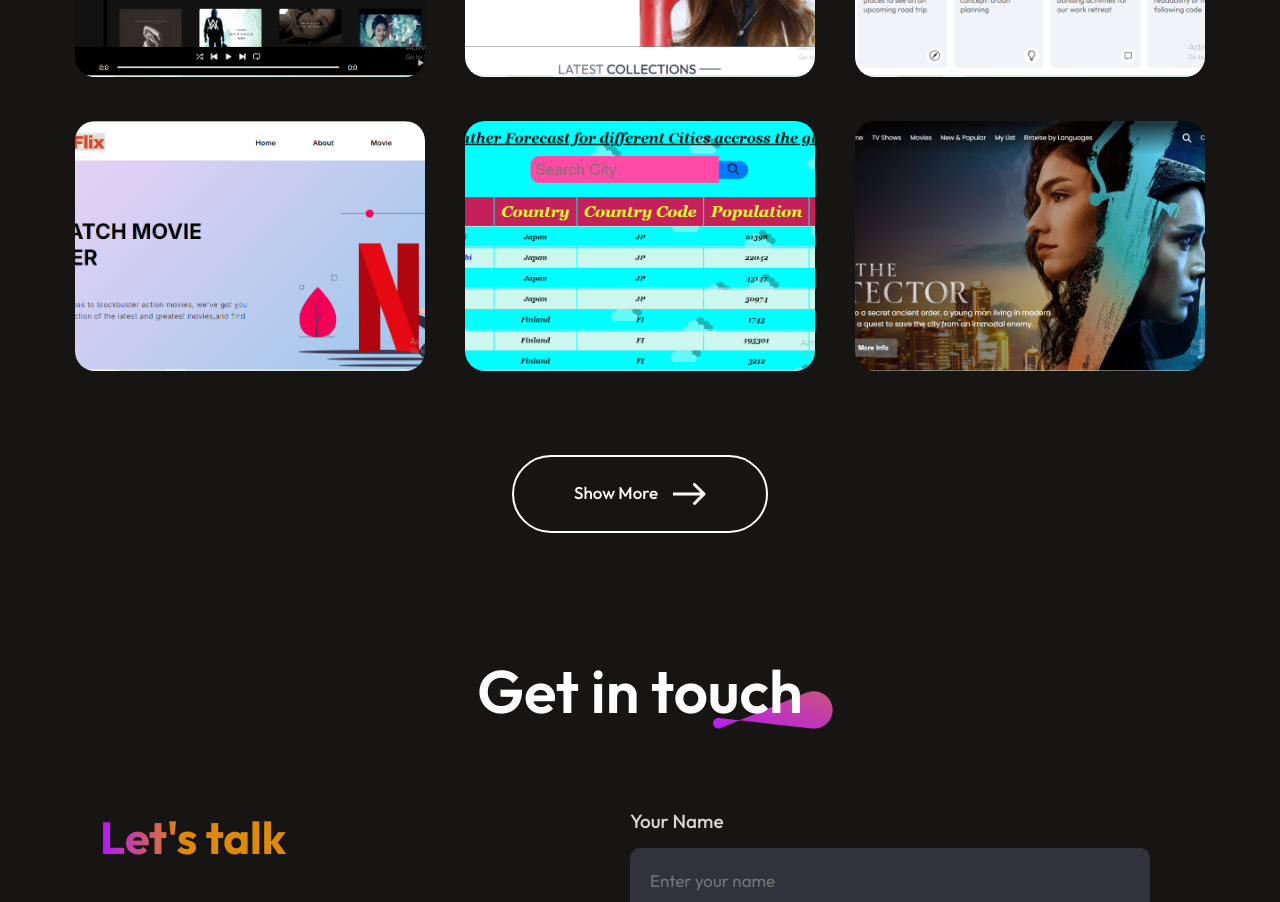
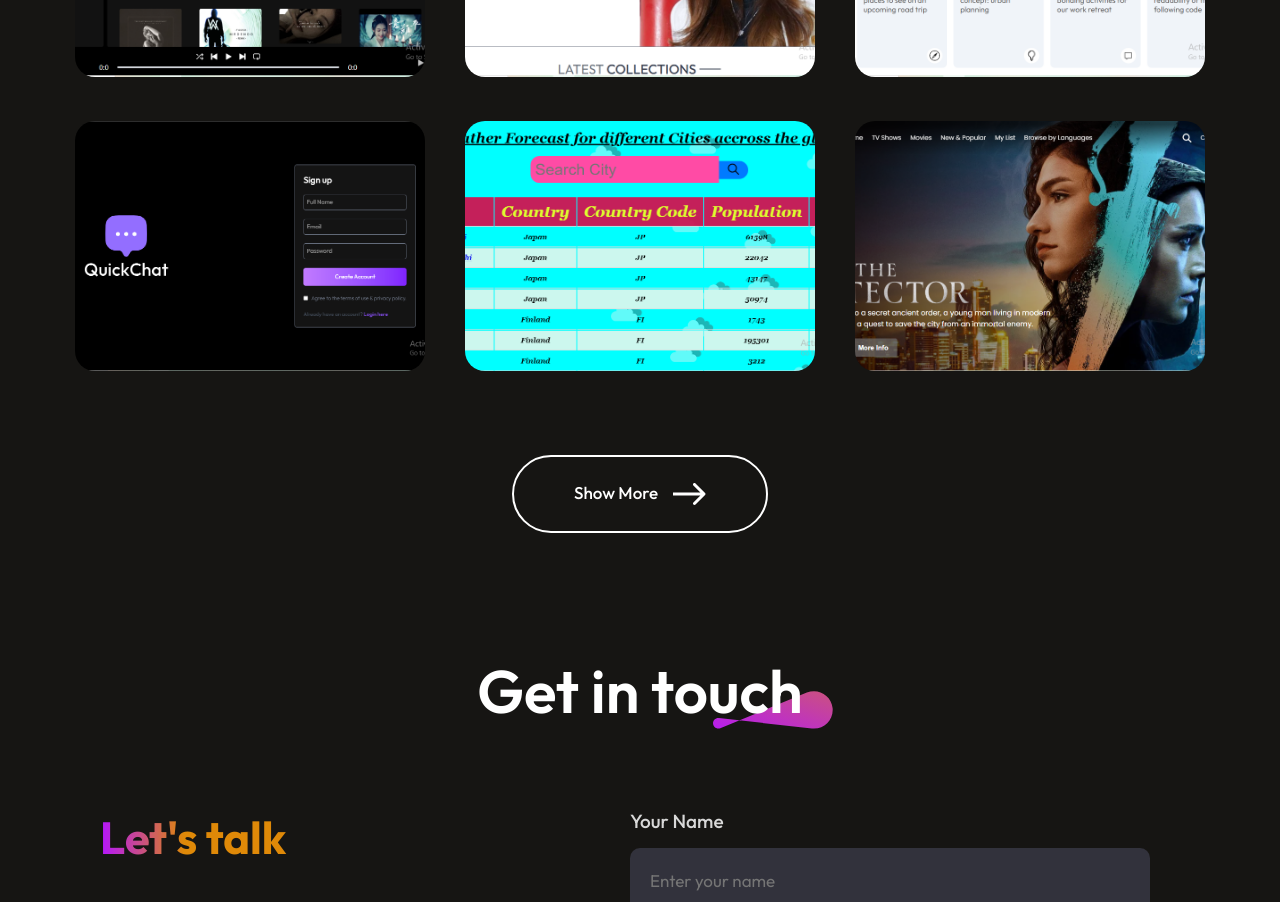
Before and after one commit to imkashishkathuria/my-portfolio, a React (Vite) app: page / in a window 1280 px wide. Shown: the part 2960-3862 px from the top of the page. Built offline with nearby package versions, Linux system fonts and the light colour scheme.

Commit message:
updating image of project

```diff
--- a/src/assets/mywork_data.js
+++ b/src/assets/mywork_data.js
@@ -10,6 +10,7 @@ import picture3 from '../assets/picture3.PNG'
 import picture4 from '../assets/picture4.PNG'
 import picture5 from '../assets/picture5.PNG'
 import picture6 from '../assets/picture6.PNG'
+import picture8 from '../assets/picture8.PNG'
 
 const mywork_data = [
     {
@@ -33,7 +34,7 @@ const mywork_data = [
     {
         w_no:4,
         w_name:"WeChat",
-        w_img:picture4,
+        w_img:picture8,
         w_link:"https://we-chat-theta.vercel.app/"
     },
     {
```
Also changed, not shown: src/assets/picture8.PNG (added).
